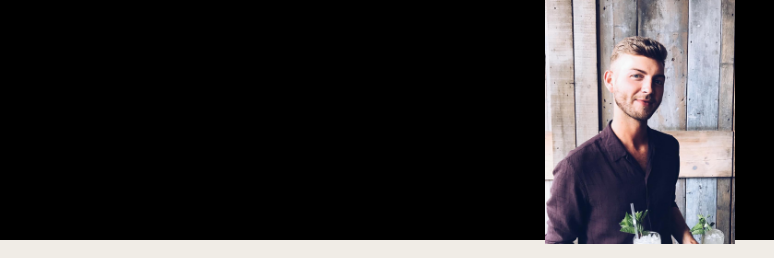
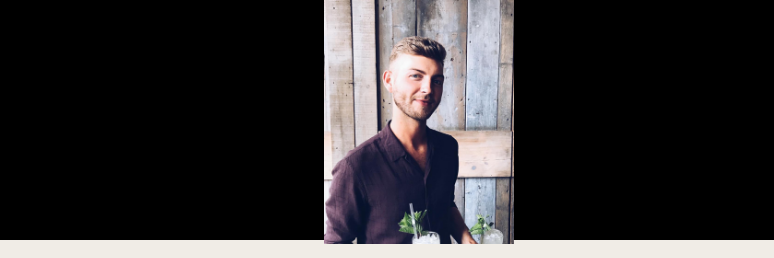
Before and after one commit to PiratagroupMarketing/Namecard_JoeFraser, a plain HTML site: page index.html in a window 1280 px wide. Shown: the top 258 px of the page, 0-774 px from the left. Drawn offline with Linux system fonts and the light colour scheme; a web font is replaced by a local one.

Commit message:
Update index.html

```diff
--- a/index.html
+++ b/index.html
@@ -14,7 +14,7 @@
 			<div class="row">
 				<div class="col"></div>
 				<div class="col is-5">
-					<img class="profile-pic" src="JoeFraser.png" alt="Profile Picture">
+					<img align="left" class="profile-pic" src="JoeFraser.png" alt="Profile Picture">
 				</div>
 				<div class="col"></div>
 			</div>
```
